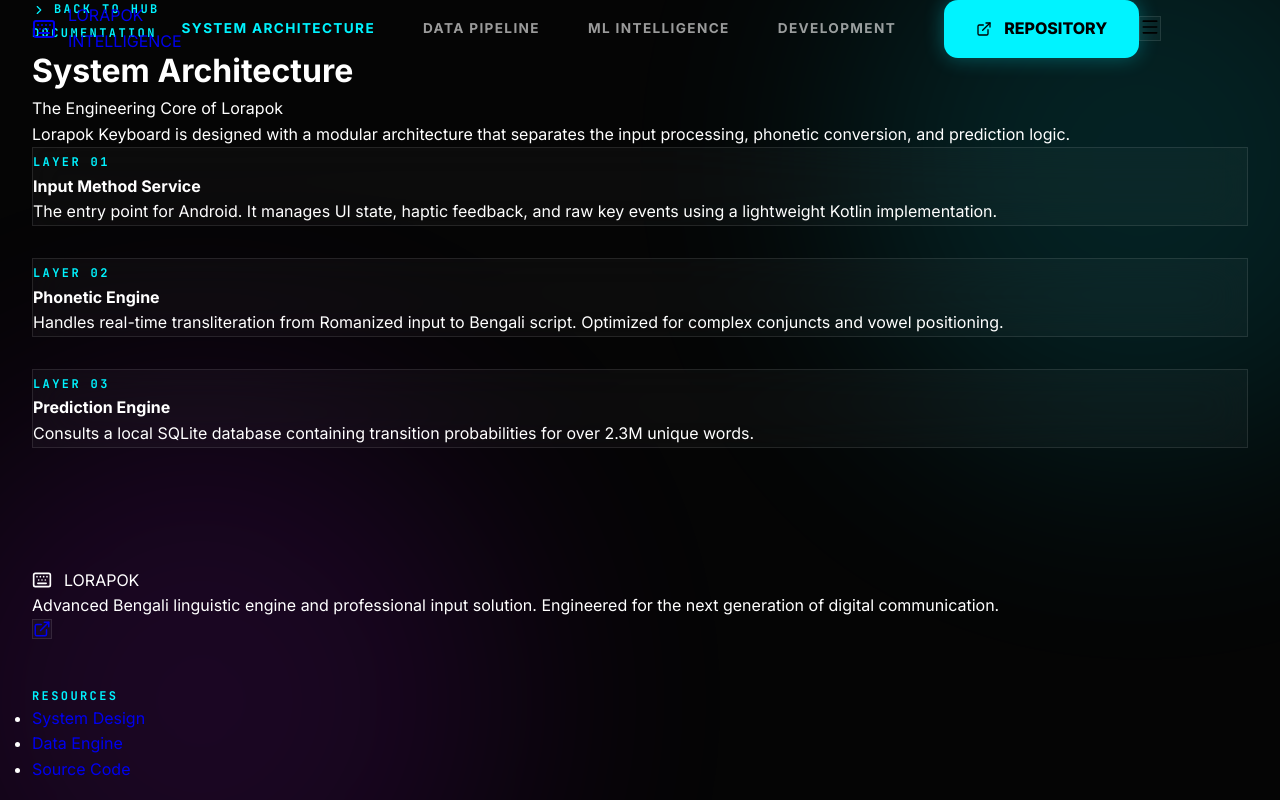
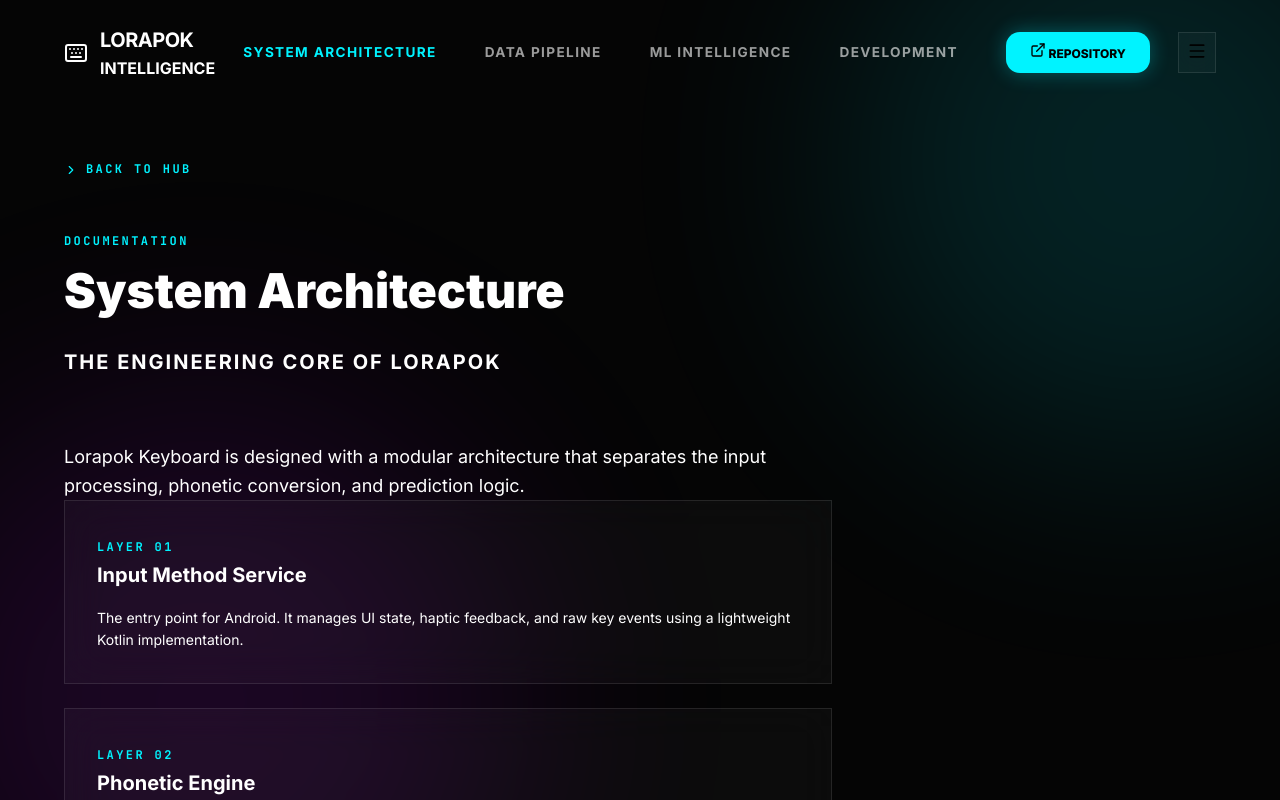
Before and after one commit to Maijied/Lorapok-Keyboard, a React (Vite) app in the folder website/: page /Lorapok-Keyboard/docs/architecture in a window 1280 px wide. Shown: the top 800 px of the page. Built offline with nearby package versions, Linux system fonts and the light colour scheme.

Commit message:
Fix: Corrected CSS syntax and updated React classes for final utility library.

```diff
--- a/website/src/App.jsx
+++ b/website/src/App.jsx
@@ -42,12 +42,12 @@
   return (
     <nav className={`fixed top-0 left-0 w-full z-50 transition-all duration-300 ${scrolled ? 'glass py-3 mx-0 shadow-2xl' : 'py-6 bg-transparent'}`}>
       <div className="container flex items-center justify-between">
-        <Link to="/" className="flex items-center gap-3 group !no-underline !text-white">
+        <Link to="/" className="flex items-center gap-3 group no-underline text-white">
           <div className="w-11 h-11 bg-primary rounded-xl flex items-center justify-center group-hover:rotate-12 transition-transform shadow-[0_0_20px_var(--primary-glow)]">
             <Keyboard className="text-black" size={24} />
           </div>
           <div className="flex flex-col">
-            <span className="text-xl font-bold tracking-tight !no-underline">LORAPOK</span>
+            <span className="text-xl font-bold tracking-tight no-underline">LORAPOK</span>
             <span className="text-[10px] font-bold text-primary tracking-[0.3em] -mt-1">INTELLIGENCE</span>
           </div>
         </Link>
@@ -58,7 +58,7 @@
             <Link
               key={link.path}
               to={link.path}
-              className={`nav-link !no-underline ${location.pathname === link.path ? 'active' : ''}`}
+              className={`nav-link no-underline ${location.pathname === link.path ? 'active' : ''}`}
             >
               {link.name}
             </Link>
--- a/website/src/index.css
+++ b/website/src/index.css
@@ -16,7 +16,6 @@
   margin: 0;
   padding: 0;
   box-sizing: border-box;
-  text-decoration: none !important;
 }
 
 body {
@@ -29,28 +28,8 @@
 }
 
 /* Background Layers */
-.bg-ambient {
-  position: fixed;
-  top: 0;
-  left: 0;
-  width: 100%;
-  height: 100%;
-  background: var(--bg);
-  z-index: -2;
-}
-
-.bg-blob {
-  position: fixed;
-  width: 600px;
-  height: 600px;
-  filter: blur(120px);
-  opacity: 0.12;
-  z-index: -1;
-  pointer-events: none;
-  border-radius: 50%;
-  animation: float 25s infinite alternate ease-in-out;
-}
-
+.bg-ambient { position: fixed; top: 0; left: 0; width: 100%; height: 100%; background: var(--bg); z-index: -2; }
+.bg-blob { position: fixed; width: 600px; height: 600px; filter: blur(120px); opacity: 0.12; z-index: -1; pointer-events: none; border-radius: 50%; animation: float 25s infinite alternate ease-in-out; }
 .blob-1 { background: var(--primary); top: -150px; right: -150px; }
 .blob-2 { background: var(--secondary); bottom: -150px; left: -150px; animation-delay: -7s; }
 
@@ -59,13 +38,16 @@
   100% { transform: translate(100px, 100px) scale(1.1); }
 }
 
-/* Layout Utilities */
-.container { max-width: 1300px; margin: 0 auto; padding: 0 32px; }
-.section { padding: 120px 0; }
+/* Base Layout Utilities */
+.container { max-width: 1200px; margin: 0 auto; padding: 0 24px; width: 100%; }
+.section { padding: 100px 0; width: 100%; position: relative; }
 .flex { display: flex; }
 .flex-col { flex-direction: column; }
 .items-center { align-items: center; }
 .justify-between { justify-content: space-between; }
+.justify-center { justify-content: center; }
+.flex-wrap { flex-wrap: wrap; }
+.grid { display: grid; }
 .gap-2 { gap: 0.5rem; }
 .gap-3 { gap: 0.75rem; }
 .gap-4 { gap: 1rem; }
@@ -73,116 +55,112 @@
 .gap-8 { gap: 2rem; }
 .gap-10 { gap: 2.5rem; }
 .gap-12 { gap: 3rem; }
-.gap-16 { gap: 4rem; }
 .gap-20 { gap: 5rem; }
-.gap-24 { gap: 6rem; }
+
 .relative { position: relative; }
 .absolute { position: absolute; }
 .fixed { position: fixed; }
-.hidden { display: none; }
+.sticky { position: sticky; }
+.top-0 { top: 0; }
+.left-0 { left: 0; }
+.z-50 { z-index: 50; }
+.w-full { width: 100%; }
+.h-full { height: 100%; }
+.min-h-screen { min-height: 100vh; }
+.overflow-hidden { overflow: hidden; }
 
+/* Responsive Grids */
+.grid-cols-2 { grid-template-columns: repeat(2, 1fr); }
 @media (min-width: 768px) {
   .md\:flex { display: flex; }
-  .md\:grid-cols-2 { display: grid; grid-template-columns: repeat(2, 1fr); }
-  .md\:grid-cols-3 { display: grid; grid-template-columns: repeat(3, 1fr); }
-  .md\:grid-cols-4 { display: grid; grid-template-columns: repeat(4, 1fr); }
+  .md\:grid-cols-3 { grid-template-columns: repeat(3, 1fr); }
+  .md\:grid-cols-4 { grid-template-columns: repeat(4, 1fr); }
+  .md\:grid-cols-2 { grid-template-columns: repeat(2, 1fr); }
 }
 
-/* Glassmorphism */
-.glass {
-  background: rgba(255, 255, 255, 0.03);
-  backdrop-filter: blur(20px);
-  -webkit-backdrop-filter: blur(20px);
-  border: 1px solid var(--border);
-}
+/* Margin & Padding Utilities */
+.mt-4 { margin-top: 1rem; }
+.mt-8 { margin-top: 2rem; }
+.mt-12 { margin-top: 3rem; }
+.mt-20 { margin-top: 5rem; }
+.mt-24 { margin-top: 6rem; }
+.mb-1 { margin-bottom: 0.25rem; }
+.mb-2 { margin-bottom: 0.5rem; }
+.mb-4 { margin-bottom: 1rem; }
+.mb-6 { margin-bottom: 1.5rem; }
+.mb-8 { margin-bottom: 2rem; }
+.mb-12 { margin-bottom: 3rem; }
+.mb-16 { margin-bottom: 4rem; }
+.mb-20 { margin-bottom: 5rem; }
+.ml-4 { margin-left: 1rem; }
+.p-2 { padding: 0.5rem; }
+.p-4 { padding: 1rem; }
+.p-6 { padding: 1.5rem; }
+.p-8 { padding: 2rem; }
+.p-10 { padding: 2.5rem; }
+.py-2\.5 { padding-top: 0.625rem; padding-bottom: 0.625rem; }
+.py-3 { padding-top: 0.75rem; padding-bottom: 0.75rem; }
+.py-6 { padding-top: 1.5rem; padding-bottom: 1.5rem; }
+.py-20 { padding-top: 5rem; padding-bottom: 5rem; }
+.px-6 { padding-left: 1.5rem; padding-right: 1.5rem; }
+.px-8 { padding-left: 2rem; padding-right: 2rem; }
+.px-10 { padding-left: 2.5rem; padding-right: 2.5rem; }
+.pt-32 { padding-top: 8rem; }
+.pt-40 { padding-top: 10rem; }
+.pb-20 { padding-bottom: 5rem; }
 
-.glass-card {
-  background: rgba(255, 255, 255, 0.04);
-  border: 1px solid rgba(255, 255, 255, 0.06);
-  border-radius: 24px;
-  transition: all 0.5s cubic-bezier(0.16, 1, 0.3, 1);
-}
+/* Text Utilities */
+.text-center { text-align: center; }
+.text-xs { font-size: 0.75rem; }
+.text-sm { font-size: 0.875rem; }
+.text-lg { font-size: 1.125rem; }
+.text-xl { font-size: 1.25rem; }
+.text-2xl { font-size: 1.5rem; }
+.text-3xl { font-size: 1.875rem; }
+.text-4xl { font-size: 2.25rem; }
+.text-5xl { font-size: 3rem; }
+.text-6xl { font-size: 3.75rem; }
+.text-8xl { font-size: 6rem; }
+.font-bold { font-weight: 700; }
+.font-black { font-weight: 900; }
+.uppercase { text-transform: uppercase; }
+.tracking-tight { letter-spacing: -0.025em; }
+.tracking-widest { letter-spacing: 0.1em; }
+.leading-tight { line-height: 1.25; }
+.leading-relaxed { line-height: 1.625; }
 
-.glass-card:hover {
-  background: rgba(255, 255, 255, 0.08);
-  border-color: var(--primary);
-  transform: translateY(-10px);
-  box-shadow: 0 30px 60px -20px var(--primary-glow);
-}
+/* Width Constraints */
+.max-w-sm { max-width: 24rem; }
+.max-w-2xl { max-width: 42rem; }
+.max-w-3xl { max-width: 48rem; }
+.max-w-4xl { max-width: 56rem; }
 
-/* Buttons */
-.btn-primary {
-  background: var(--primary);
-  color: #000;
-  padding: 16px 32px;
-  border-radius: 14px;
-  font-weight: 800;
-  display: flex;
-  align-items: center;
-  gap: 12px;
-  box-shadow: 0 0 20px var(--primary-glow);
-  transition: all 0.3s ease;
-}
+/* Component Specific Styles */
+.glass { background: rgba(255, 255, 255, 0.03); backdrop-filter: blur(20px); -webkit-backdrop-filter: blur(20px); border: 1px solid var(--border); }
+.glass-card { background: rgba(255, 255, 255, 0.04); border: 1px solid rgba(255, 255, 255, 0.06); border-radius: 24px; transition: all 0.5s cubic-bezier(0.16, 1, 0.3, 1); }
+.glass-card:hover { background: rgba(255, 255, 255, 0.08); border-color: var(--primary); transform: translateY(-10px); box-shadow: 0 30px 60px -20px var(--primary-glow); }
 
-.btn-primary:hover {
-  transform: translateY(-3px);
-  box-shadow: 0 0 35px var(--primary);
-}
+.btn-primary { background: var(--primary); color: #000; font-weight: 800; border-radius: 14px; cursor: pointer; transition: 0.3s; box-shadow: 0 0 20px var(--primary-glow); text-decoration: none !important; }
+.btn-primary:hover { transform: translateY(-3px); box-shadow: 0 0 35px var(--primary); }
+.btn-secondary { background: rgba(255, 255, 255, 0.03); border: 1px solid var(--border); color: #fff; font-weight: 700; border-radius: 14px; cursor: pointer; transition: 0.3s; text-decoration: none !important; }
+.btn-secondary:hover { background: rgba(255, 255, 255, 0.08); border-color: #fff; }
 
-.btn-secondary {
-  background: rgba(255, 255, 255, 0.03);
-  border: 1px solid var(--border);
-  color: #fff;
-  padding: 16px 32px;
-  border-radius: 14px;
-  font-weight: 700;
-  transition: all 0.3s ease;
-}
+.text-gradient { background: linear-gradient(to right, #fff, var(--primary)); -webkit-background-clip: text; -webkit-text-fill-color: transparent; }
+.text-mono { font-family: var(--font-mono); color: var(--primary); font-size: 0.75rem; letter-spacing: 0.2em; text-transform: uppercase; }
+.badge { padding: 6px 14px; background: rgba(0, 243, 255, 0.1); border: 1px solid var(--primary-glow); color: var(--primary); border-radius: 100px; font-size: 0.7rem; font-weight: 900; letter-spacing: 0.1em; }
 
-.btn-secondary:hover {
-  background: rgba(255, 255, 255, 0.08);
-  border-color: #fff;
-}
+.nav-link { color: var(--text-dim); font-size: 0.85rem; font-weight: 700; letter-spacing: 0.1em; text-transform: uppercase; transition: 0.3s; text-decoration: none !important; }
+.nav-link:hover, .nav-link.active { color: var(--primary); }
 
-/* Typography */
-.text-gradient {
-  background: linear-gradient(to right, #fff, var(--primary));
-  -webkit-background-clip: text;
-  -webkit-text-fill-color: transparent;
-}
+a { text-decoration: none !important; color: inherit; }
+.selection\:bg-primary::selection { background-color: var(--primary); color: #000; }
 
-.text-mono {
-  font-family: var(--font-mono);
-  color: var(--primary);
-  font-size: 0.75rem;
-  letter-spacing: 0.2em;
-  text-transform: uppercase;
-}
-
-.badge {
-  padding: 6px 14px;
-  background: rgba(0, 243, 255, 0.1);
-  border: 1px solid var(--primary-glow);
-  color: var(--primary);
-  border-radius: 100px;
-  font-size: 0.7rem;
-  font-weight: 900;
-  letter-spacing: 0.1em;
-}
-
-/* Nav */
-.nav-link {
-  color: var(--text-dim);
-  font-size: 0.85rem;
-  font-weight: 700;
-  letter-spacing: 0.1em;
-  text-transform: uppercase;
-  transition: 0.3s;
-}
-
-.nav-link:hover, .nav-link.active {
-  color: var(--primary);
-}
-
-/* Grids */
-.grid { display: grid; gap: 2rem; }
+/* Utilities */
+.group:hover .group-hover\:rotate-12 { transform: rotate(12deg); }
+.group:hover .group-hover\:translate-x-0 { transform: translateX(0); }
+.group:hover .group-hover\:opacity-100 { opacity: 1; }
+.animate-pulse { animation: pulse 2s cubic-bezier(0.4, 0, 0.6, 1) infinite; }
+@keyframes pulse { 0%, 100% { opacity: 1; } 50% { opacity: .5; } }
+.shadow-2xl { box-shadow: 0 25px 50px -12px rgba(0, 0, 0, 0.5); }
+.no-underline { text-decoration: none !important; }
+.text-white { color: #fff !important; }
```
